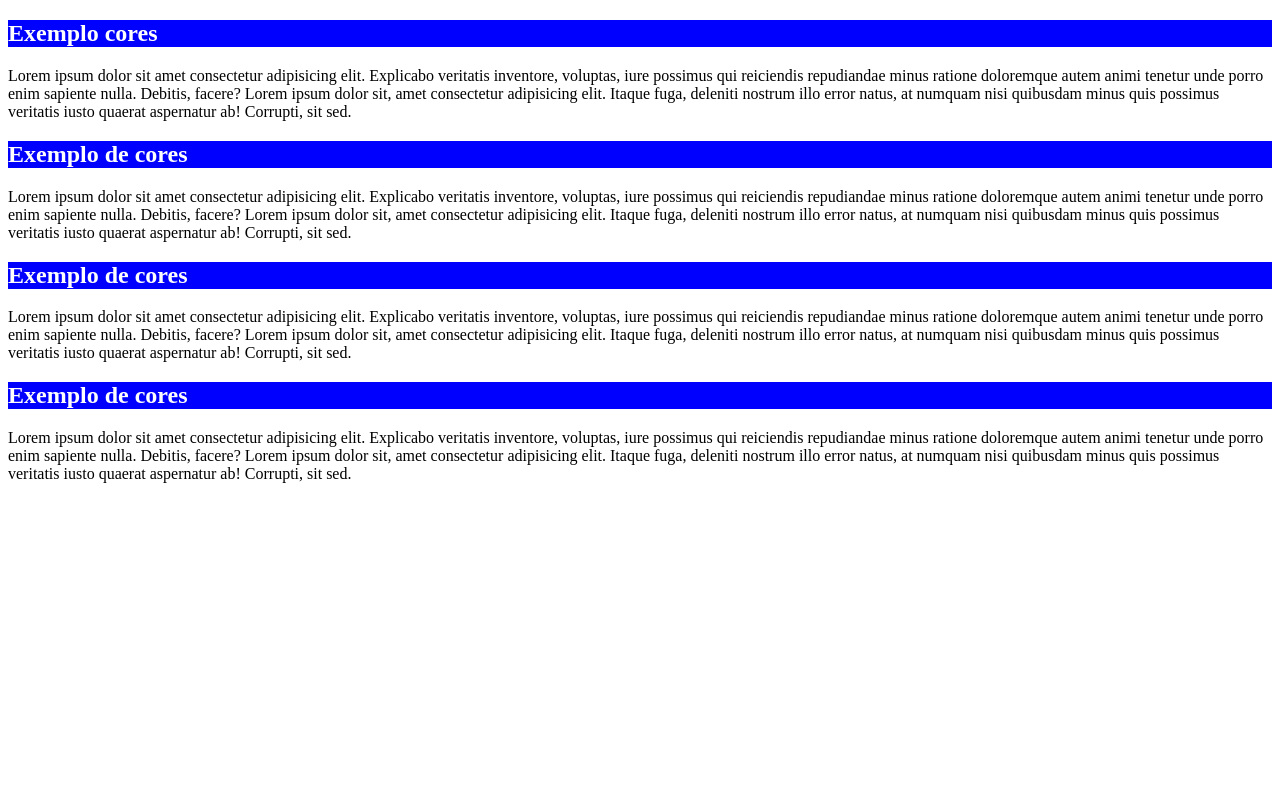
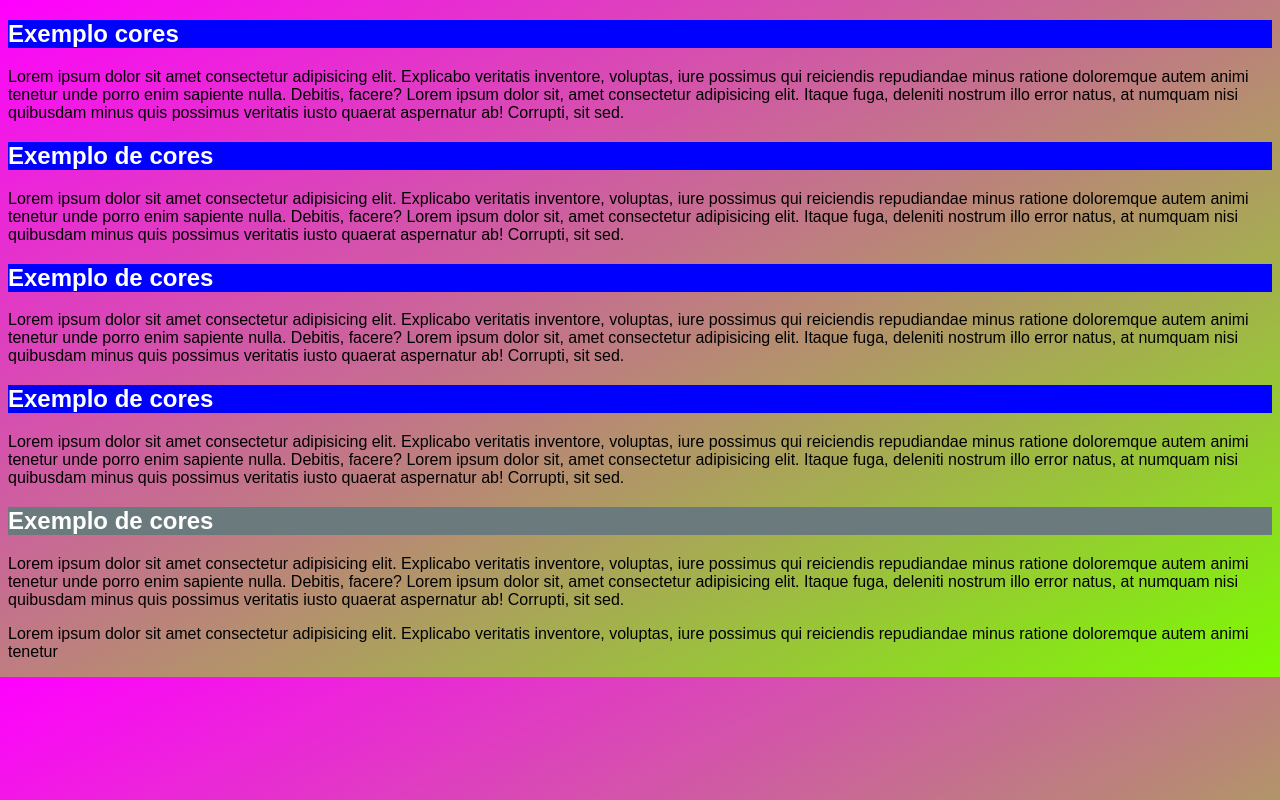
Before and after one commit to Gustavo-CS/Facul, a plain HTML site: page HTML-CSS/Exercicios/ex010/cor01.html in a window 1280 px wide. Drawn offline with Linux system fonts and the light colour scheme.

Commit message:
Add files via upload

```diff
--- a/HTML-CSS/Exercicios/ex010/cor01.html
+++ b/HTML-CSS/Exercicios/ex010/cor01.html
@@ -5,6 +5,7 @@
     <meta http-equiv="X-UA-Compatible" content="IE=edge">
     <meta name="viewport" content="width=device-width, initial-scale=1.0">
     <title>Document</title>
+    <link rel="stylesheet" href="style.css">
 </head>
 <body>
     <h2 style="background-color: blue; color: white;">Exemplo cores</h2>
@@ -15,5 +16,8 @@
     <p>Lorem ipsum dolor sit amet consectetur adipisicing elit. Explicabo veritatis inventore, voluptas, iure possimus qui reiciendis repudiandae minus ratione doloremque autem animi tenetur unde porro enim sapiente nulla. Debitis, facere? Lorem ipsum dolor sit, amet consectetur adipisicing elit. Itaque fuga, deleniti nostrum illo error natus, at numquam nisi quibusdam minus quis possimus veritatis iusto quaerat aspernatur ab! Corrupti, sit sed.</p>
     <h2 style="background-color: hsl(240, 100%, 50%);color: hsl(0, 0%, 100%);">Exemplo de cores</h2>
     <p>Lorem ipsum dolor sit amet consectetur adipisicing elit. Explicabo veritatis inventore, voluptas, iure possimus qui reiciendis repudiandae minus ratione doloremque autem animi tenetur unde porro enim sapiente nulla. Debitis, facere? Lorem ipsum dolor sit, amet consectetur adipisicing elit. Itaque fuga, deleniti nostrum illo error natus, at numquam nisi quibusdam minus quis possimus veritatis iusto quaerat aspernatur ab! Corrupti, sit sed.</p>
+    <h2 style="background-color: hwb(187 42% 51%);color: hwb(0 100% 0%);">Exemplo de cores</h2>
+    <p>Lorem ipsum dolor sit amet consectetur adipisicing elit. Explicabo veritatis inventore, voluptas, iure possimus qui reiciendis repudiandae minus ratione doloremque autem animi tenetur unde porro enim sapiente nulla. Debitis, facere? Lorem ipsum dolor sit, amet consectetur adipisicing elit. Itaque fuga, deleniti nostrum illo error natus, at numquam nisi quibusdam minus quis possimus veritatis iusto quaerat aspernatur ab! Corrupti, sit sed.</p>
+    <p>Lorem ipsum dolor sit amet consectetur adipisicing elit. Explicabo veritatis inventore, voluptas, iure possimus qui reiciendis repudiandae minus ratione doloremque autem animi tenetur</p>
 </body>
 </html>
--- /dev/null
+++ b/HTML-CSS/Exercicios/ex010/style.css
@@ -0,0 +1,11 @@
+/** {
+    height: 100%;
+}*/
+body{
+    height: 100%;
+    font-family: Arial, Helvetica, sans-serif;
+    color:black;
+    background-image: linear-gradient(to bottom right, fuchsia, lawngreen);
+    /*color:;*/
+    /*background-image: radial-gradient(circle, red, yellow, green, fuchsia,black);*/
+}
```
Also changed, not shown: HTML-CSS/Exercicios/ex010/insta.html (added, +13 -0 lines), HTML-CSS/Exercicios/ex010/style2.css (added).
